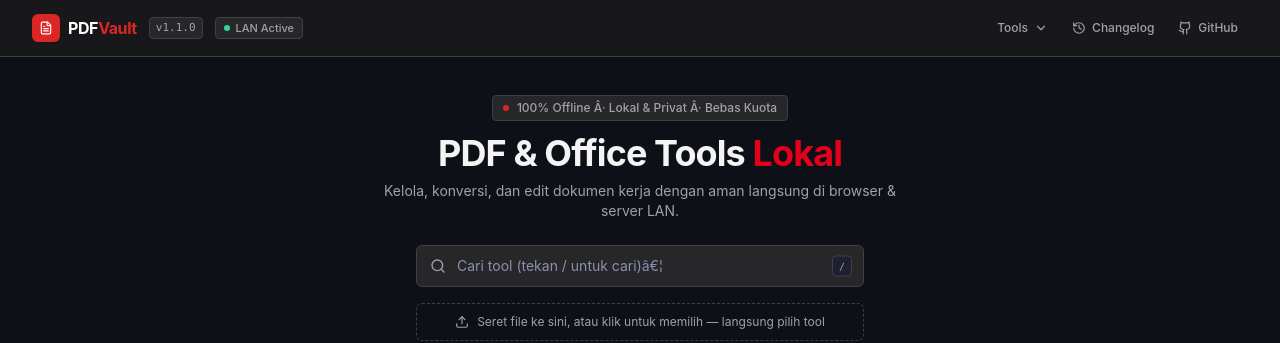
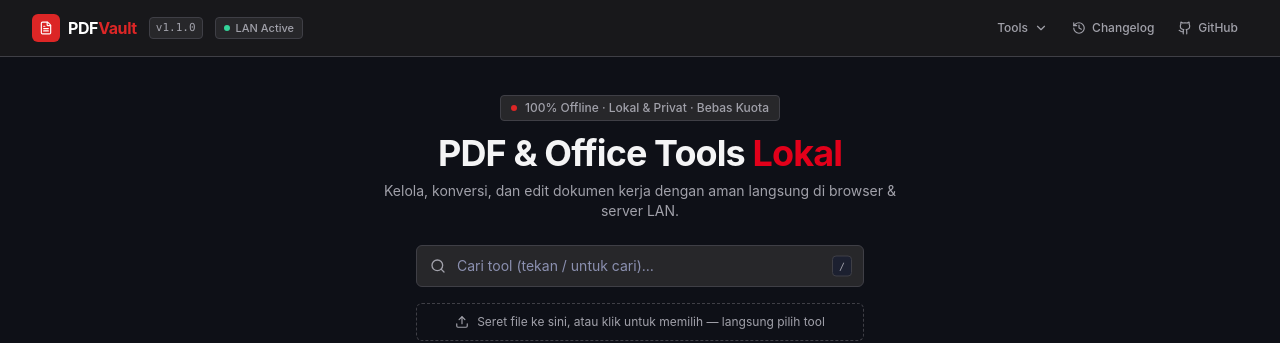
Before and after one commit to itsmegaaa/pdfLan, a React (Vite) app in the folder frontend/: page / in a window 1280 px wide. Shown: the top 343 px of the page. Built offline with nearby package versions, Linux system fonts and the light colour scheme.

Commit message:
fix(i18n): perbaiki mojibake UTF-8 (Â· -> ·, â€¦ -> …)

```diff
--- a/frontend/src/components/ToolLayout.jsx
+++ b/frontend/src/components/ToolLayout.jsx
@@ -563,10 +563,10 @@
         <div className="w-full max-w-md">
           <div className="text-center mb-6">
             <div className="w-10 h-10 border-2 border-primary border-t-transparent rounded-full animate-spin mx-auto mb-3" />
-            <p className="text-text-main font-semibold text-base">{statusMessage || 'Sedang memprosesâ€¦'}</p>
+            <p className="text-text-main font-semibold text-base">{statusMessage || 'Sedang memproses…'}</p>
             <p className="text-xs text-text-muted mt-1">{statusDetail || 'Harap tunggu, dokumen sedang diproses secara lokal'}</p>
           </div>
-          <ProgressBar progress={progress} label={statusMessage || 'Memprosesâ€¦'} />
+          <ProgressBar progress={progress} label={statusMessage || 'Memproses…'} />
           <button
             onClick={cancelProcess}
             className="mt-6 w-full py-2.5 bg-surface hover:bg-surface-hover border border-border text-text-main text-xs font-semibold rounded-md transition-colors"
--- a/frontend/src/pages/Home.jsx
+++ b/frontend/src/pages/Home.jsx
@@ -142,7 +142,7 @@
         <div className="max-w-7xl mx-auto px-4 sm:px-6 lg:px-8 py-9 text-center">
           <div className="inline-flex items-center gap-2 px-2.5 py-1 rounded text-xs font-medium bg-surface border border-border text-text-muted mb-3">
             <span className="w-1.5 h-1.5 rounded-full bg-primary" />
-            <span>100% Offline Â· Lokal & Privat Â· Bebas Kuota</span>
+            <span>100% Offline · Lokal & Privat · Bebas Kuota</span>
           </div>
           <h1 className="text-2xl sm:text-3xl md:text-4xl font-bold text-text-main mb-2 tracking-tight">
             PDF & Office Tools <span className="text-[#e2001a]">Lokal</span>
@@ -157,7 +157,7 @@
             <input
               ref={searchInputRef}
               type="text"
-              placeholder="Cari tool (tekan / untuk cari)â€¦"
+              placeholder="Cari tool (tekan / untuk cari)…"
               value={searchQuery}
               onChange={(e) => setSearchQuery(e.target.value)}
               className="w-full pl-10 pr-16 py-2.5 bg-surface border border-border rounded-md text-text-main placeholder-[#8b90b0]
```
